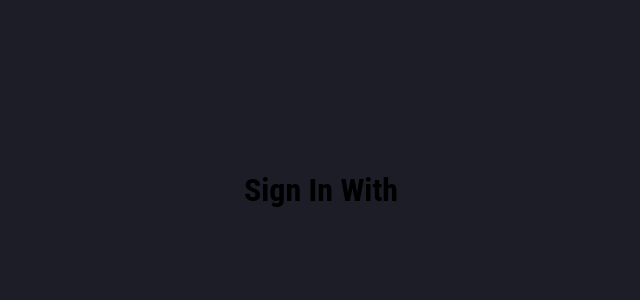
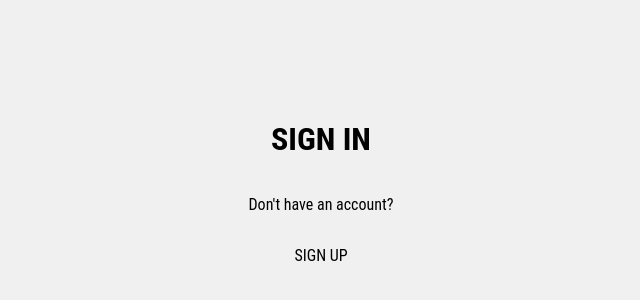
Before and after one commit to pool-io/website, a Next.js app: page /portal in a window 1280 px wide. Shown: the part 210-510 px from the top of the page, without its empty margins (319-959 px from the left). Built offline with nearby package versions, Linux system fonts and the light colour scheme; no server answers.

Commit message:
start signin/up

```diff
--- a/app/App.tsx
+++ b/app/App.tsx
@@ -1,29 +1,38 @@
-import { useState } from 'react';
+import { useEffect, useState } from 'react';
 import { createUserWithEmailAndPassword } from 'firebase/auth';
+import { onAuthStateChanged, User } from 'firebase/auth';
 import { Firebase } from './firebase';
 import Portal from 'pages/portal';
-import SignIn from '@app/SignIn';
+import Auth from './Auth';
 
-export type AppProps = {};
+export type AppProps = {
+    isSignUp: boolean;
+};
 
 export default function App(props: AppProps) {
-    const [isSignedIn, setIsSignedIn] = useState<boolean>(false);
-
-    const handleIsSignedIn = (isSignedIn: boolean) => {
-        setIsSignedIn(isSignedIn);
-    };
+    const [authUser, setAuthUser] = useState<User>(null);
+    useEffect(() => {
+        const unsubscribe = onAuthStateChanged(Firebase.auth, (user: User) => {
+            console.log('firebase user:', user);
+            setAuthUser(user);
+        });
+        return unsubscribe;
+    }, []);
 
     return (
         <div
+            className="app"
             style={{
                 display: 'flex',
+                flexDirection: 'column',
                 justifyContent: 'center',
                 alignItems: 'center',
                 height: '100vh',
-                width: '100vw'
+                width: '100vw',
+                background: '#f0f0f0'
             }}
         >
-            {isSignedIn ? <Portal /> : <SignIn />}
+            {authUser ? <Portal /> : <Auth isSignUp={props.isSignUp} />}
         </div>
     );
 }
--- /dev/null
+++ b/app/Auth.tsx
@@ -0,0 +1,53 @@
+import { useEffect, useState } from 'react';
+import Link from 'next/link';
+import { Firebase } from './firebase';
+import { onAuthStateChanged, User } from 'firebase/auth';
+
+function SignUp() {
+    return (
+        <div
+            style={{
+                display: 'flex',
+                flexDirection: 'column',
+                justifyContent: 'center',
+                alignItems: 'center',
+                height: '100vh',
+                width: '100vw',
+                background: '#f0f0f0'
+            }}
+        >
+            <h1>SIGN UP</h1>
+            <p>Already have an account?</p>
+            <Link href="/portal">
+                <p>SIGN IN</p>
+            </Link>
+        </div>
+    );
+}
+
+function SignIn() {
+    return (
+        <div
+            style={{
+                display: 'flex',
+                flexDirection: 'column',
+                justifyContent: 'center',
+                alignItems: 'center'
+            }}
+        >
+            <h1>SIGN IN</h1>
+            <p>Don't have an account?</p>
+            <Link href="/portal?signup">
+                <p>SIGN UP</p>
+            </Link>
+        </div>
+    );
+}
+
+export type AuthProps = {
+    isSignUp: boolean;
+};
+
+export default function Auth(props: AuthProps) {
+    return props.isSignUp ? <SignUp /> : <SignIn />;
+}
--- a/app/SignIn.tsx
+++ /dev/null
@@ -1,9 +0,0 @@
-import { useEffect } from 'react';
-
-export default function SignIn() {
-    return (
-        <div>
-            <h1>Sign In With</h1>
-        </div>
-    );
-}
--- a/app/firebase.tsx
+++ b/app/firebase.tsx
@@ -24,10 +24,8 @@ const firebaseConfig: FirebaseOptions = {
 // Initialize Firebase
 const app = initializeApp(firebaseConfig);
 const auth = getAuth(app);
-const analytics = getAnalytics(app);
 
 export const Firebase = {
     app,
-    auth,
-    analytics
+    auth
 };
--- a/components/header/header.tsx
+++ b/components/header/header.tsx
@@ -131,7 +131,7 @@ function CollapsedTabs(props: CollapsedTabsProps) {
                         <Link href="/portal">
                             <h1>Sign In</h1>
                         </Link>
-                        <Link href="/portal">
+                        <Link href="/portal?signup">
                             <h1 style={{ color: '#04b3ed' }}>Get Started</h1>
                         </Link>
                     </div>
@@ -209,7 +209,7 @@ function ExpandedTabs(props: ExpandedTabsProps) {
                         background: '#04b3ed'
                     }}
                 >
-                    <Tab title="GET STARTED" url="/portal" />
+                    <Tab title="GET STARTED" url="/portal?signup" />
                 </div>
                 <Spacer />
             </div>
--- a/pages/portal.tsx
+++ b/pages/portal.tsx
@@ -1,5 +1,14 @@
 import App from '@app/app';
+import { useRouter } from 'next/router';
+import { useEffect, useState } from 'react';
 
 export default function Portal() {
-    return <App />;
+    const router = useRouter();
+    // const [isSignUp, setIsSignUp] = useState<boolean>(false);
+
+    // useEffect(() => {
+    console.log('router:', router.query['signup']);
+    //     setIsSignUp(Boolean(router.query['signup']));
+    // }, []);
+    return <App isSignUp={router.query['signup'] !== undefined} />;
 }
```
Also changed, not shown: app/SignUp.tsx (deleted, +0 -29 lines).
